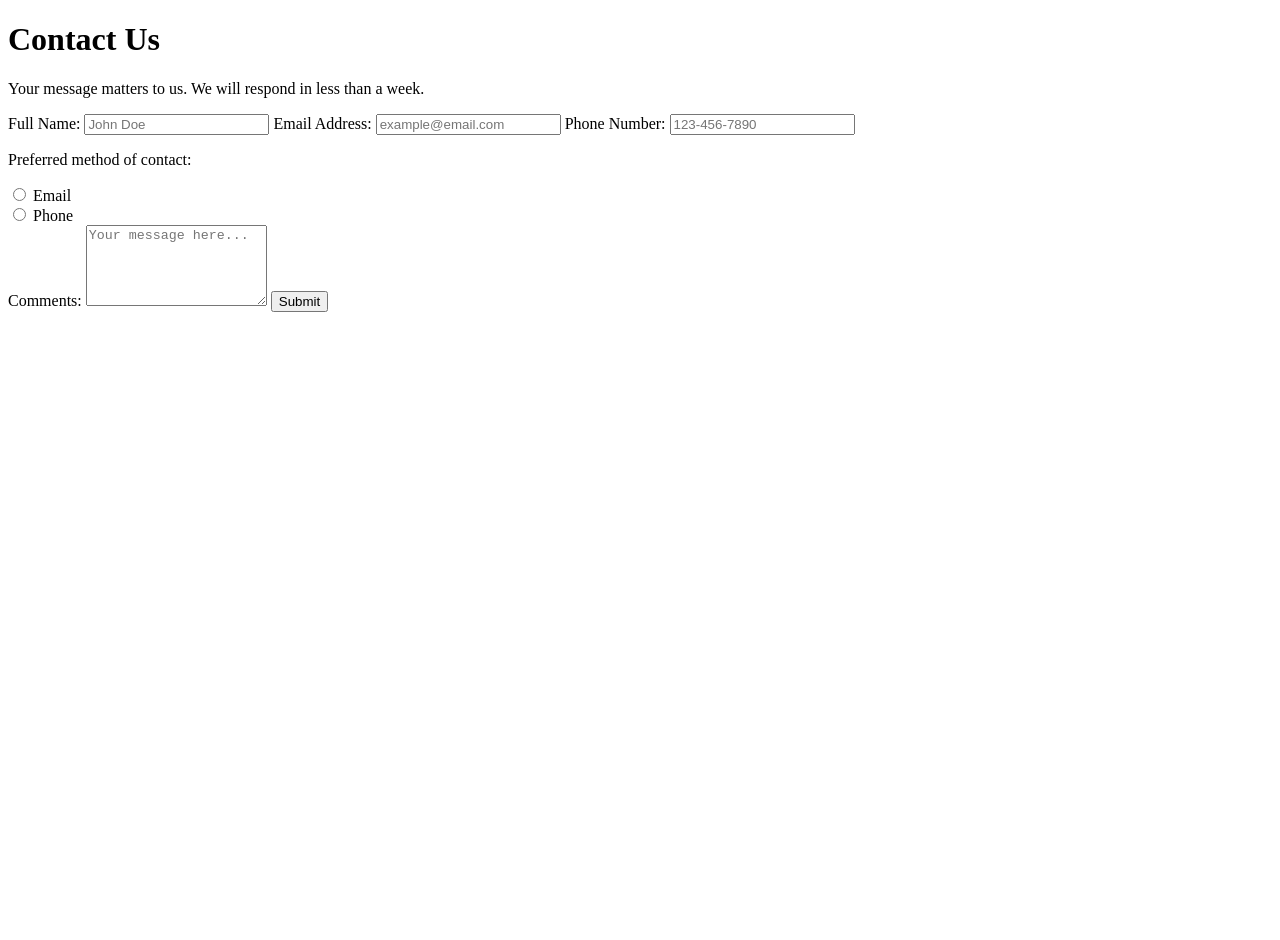
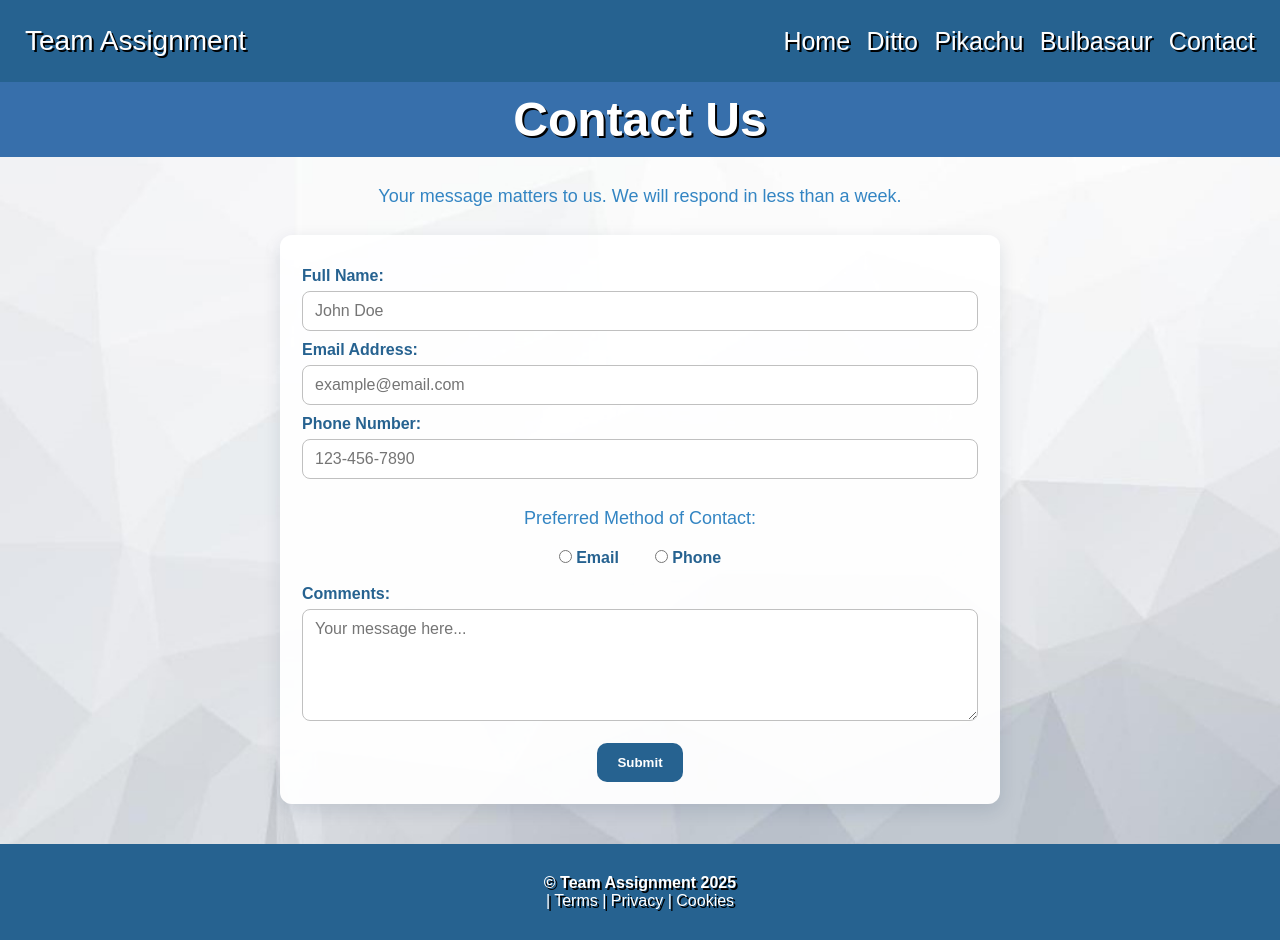
Before and after one commit to chase-m9/Pokemon, a plain HTML site: page Group Project/contact.html in a window 1280 px wide. Before the commit the page ends 800 px from the top, so only its background shows below. Drawn offline with Linux system fonts and the light colour scheme; a web font is replaced by a local one.

Commit message:
HTML edit

```diff
--- a/Group Project/contact.html
+++ b/Group Project/contact.html
@@ -1,13 +1,41 @@
 <!DOCTYPE html>
 <html lang="en">
+
 <head>
-    <meta charset="UTF-8">
+    <meta charset="UTF-8" />
+    <meta http-equiv="X-UA-Compatible" content="IE=edge" />
+    <meta name="viewport" content="width=device-width, initial-scale=1.0" />
+    <title>Contact Form</title>
 
-    <title>Contact Us</title>
+    <link rel="preconnect" href="https://fonts.googleapis.com">
+    <link rel="preconnect" href="https://fonts.gstatic.com" crossorigin>
+    <link href="https://fonts.googleapis.com/css2?family=Handjet:wght@800&display=swap" rel="stylesheet">
+
+    <link rel="stylesheet" href="css/styles.css" />
+</head>
 
 <body>
 
-    <h1>Contact Us</h1>
+    <div class="nav-wrapper">
+        <nav>
+            <div class="logo2"></div>
+            <div class="logo">Team Assignment</div>
+
+            <div class="coloured">
+                <div class="links">
+                    <div class="bold">
+                        <a href="index.html">Home</a>
+                        <a href="character1.html">Ditto</a>
+                        <a href="character2.html">Pikachu</a>
+                        <a href="character3.html">Bulbasaur</a>
+                        <a href="contact.html">Contact</a>
+                    </div>
+                </div>
+            </div>
+        </nav>
+    </div>
+
+    <h3>Contact Us</h3>
     <p>Your message matters to us. We will respond in less than a week.</p>
 
     <form method="POST" action="simpleForm.html">
@@ -20,7 +48,7 @@
         <label for="phone">Phone Number:</label>
         <input type="tel" id="phone" name="phone" placeholder="123-456-7890" pattern="[0-9]{3}-[0-9]{3}-[0-9]{4}">
 
-        <p>Preferred method of contact:</p>
+        <p>Preferred Method of Contact:</p>
         <div class="radio-group">
             <label><input type="radio" name="contact" value="email" required> Email</label><br>
             <label><input type="radio" name="contact" value="phone"> Phone</label>
@@ -32,5 +60,18 @@
         <button type="submit">Submit</button>
     </form>
 
+    <footer>
+        <div class="footText">
+            <div class="footLogo">© Team Assignment 2025</div>
+            | Terms | Privacy | Cookies
+        </div>
+    </footer>
+
+    <script src="https://www.gstatic.com/firebasejs/8.10.1/firebase-app.js"></script>
+    <script src="https://www.gstatic.com/firebasejs/8.10.1/firebase-analytics.js"></script>
+    <script src="https://www.gstatic.com/firebasejs/8.10.1/firebase-database.js"></script>
+
+    <script src="js/app.js"></script>
+
 </body>
 </html>
--- a/Group Project/css/styles.css
+++ b/Group Project/css/styles.css
@@ -1,27 +1,30 @@
 * {
   margin: 0;
   padding: 0;
-  font-family: "Handjet Regular 400", "Chokokutai";
+  font-family: "Handjet", sans-serif;
 }
 
 body {
-  background: rgb(255, 248, 212);
-  min-height: 100vh;
+  background-color: rgb(255, 255, 255);
+  background-image: url("../bckgr texture.jpg");
+  background-size: cover;
+  background-attachment: absolute;
   display: flex;
   flex-direction: column;
   color: rgb(51, 133, 195);
-  padding-bottom: 80px;
+  min-height: 100%
 }
 
 
 nav {
-  padding: 15px 0;
-  width: 90%;
+  padding: 25px;
+  background-image: ("../gradient texture.png");
+  width: auto;
   margin: 0 auto;
   display: flex;
   justify-content: space-between;
   align-items: center;
-  color: rgb(51, 133, 195);
+  background-color: rgb(38, 98, 144);
 }
 
 nav2 {
@@ -68,13 +71,18 @@ nav5 {
   font-size: 28px;
   font-weight: 70px;
   flex: 500px;
+  color: rgb(255, 255, 255);
+  text-shadow: 2px 2px black;
 }
 
 .links a {
   margin-left: 12px;
   text-decoration: none;
-  color: rgb(51, 133, 195);
+  justify-content: space-evenly;
+  color: rgb(255, 255, 255);
+  text-shadow: 2px 2px black;
   font-weight: 500;
+  font-size: 25px;
 }
 
 .links a:hover {
@@ -84,9 +92,10 @@ nav5 {
 .contentWrapper {
   width: 90%;
   margin: 20px auto;
-  flex: 1;
+  flex: 1 1 auto;
+  min-height: 0;
+  box-sizing: border-box;
 }
-
 
 .hero {
   display: flex;
@@ -112,12 +121,14 @@ nav5 {
 
 footer {
   text-align: center;
-  padding: 15px 0;
-  color: rgb(51, 133, 195);
-  background: rgb(255, 248, 212);
+  padding: 30px 0;
+  background-color: rgb(38, 98, 144);
+  color: rgb(255, 255, 255);
   bottom: 0;
   left: 0;
   width: 100%;
+  min-height: 0;
+  text-shadow: 2px 2px black;
 }
 
 .footLogo {
@@ -130,14 +141,26 @@ footer {
           width: 90%;
           max-width: 800px;
           margin: 0 auto;
+          flex: 1 1 auto;
+          min-height: 0;
+          box-sizing: border-box;
+          background-image: ("../gradient texture.png");
+          background-image: linear-gradient(to bottom,#7ABDF3, rgba(38, 109, 164, 0.76));
+          color: white;
+          border-radius: 0 0 15px 15px;
+          padding: 15px;;
+          margin-bottom: 10px;
         }
+
 
         .contentWrapper img {
           display: block;
           max-width: 100%;
           height: auto;
           border-radius: 12px;
-            margin: 20px 0;
+          margin: 0 auto;
+          padding: 20px;
+          box-sizing: border-box;
         }
 
 
@@ -146,24 +169,40 @@ footer {
         }
 
         h1, h2 {
-            color: rgb(51, 133, 195);
+            color: rgb(255, 255, 255);
+            text-align: center;
+            background-color: #376fab;
+            padding: 10px;
+            border-radius: 8px;
+            text-shadow: 2px 2px black;
+        }
+
+        h3 {
+            color: rgb(255, 255, 255);
+            text-align: center;
+            text-shadow: 2px 2px black;
+            font-size: 48px;
+            background-color: #376fab;
+            padding: 10px;
+        }
+
+        p {
+            font-size: 18px;
+            line-height: 1.6;
+            text-align: center;
+            padding-top: 25px;
+        }
+
+        ul {
+            font-size: 18px;
+            line-height: 1.6;
+            padding-top: 20px;
+            padding-left: 20px;
             text-align: center;
         }
 
-        p, ul {
-            font-size: 16px;
-            line-height: 1.6;
-        }
 
-        ul {
-            padding-left: 20px;
-        }
-
-
-
-
-
-
+/* Add a Pokemon Form */
 .pokemon {
   border: 1px solid #ccc;
   padding: 10px;
@@ -171,7 +210,7 @@ footer {
   display: flex;
   align-items: center;
   gap: 10px;
-  background: #f9f9f9;
+  background: #ffffff;
   border-radius: 8px;
 }
 
@@ -195,11 +234,11 @@ footer {
 /* Input fields */
 .pokemon-form input[type="text"] {
   padding: 10px 12px;
-  border: 1px solid #d8c893;
+  border: 1px solid #c0c0c0;
   border-radius: 8px;
   font-size: 16px;
   color: rgb(51, 133, 195);
-  background: #fffbe0;
+  background: #ffffff;
   transition: border 0.3s, box-shadow 0.3s;
 }
 
@@ -219,7 +258,7 @@ footer {
   padding: 12px;
   border: none;
   border-radius: 8px;
-  background-color: rgb(51, 133, 195);
+  background-color: rgb(38, 98, 144);
   color: white;
   font-size: 16px;
   font-weight: 600;
@@ -228,43 +267,106 @@ footer {
 }
 
 .pokemon-form button:hover {
-  background-color: rgb(30, 100, 170);
+  background-color: #375EAB;
   transform: scale(1.02);
 }
 
 /* edit and delete-buttons */
 .pokemon-actions button {
-  padding: 8px 14px;
-  border: none;
-  border-radius: 8px;
   font-size: 14px;
-  font-weight: 600;
+  font-weight: 900;
   cursor: pointer;
   transition: background 0.3s, transform 0.2s;
-  margin-left: 6px;
 }
 
 .edit-btn {
   background-color: #4CAF50;
   color: white;
-  border-radius: 8px;
+  border: none;
+  border-radius: 7px;
+  padding: 6px 10px;
+  margin-left: 10px;
 }
 
 .edit-btn:hover {
   background-color: #45a049;
   transform: scale(1.05);
-  border-radius: 8px;
+  border-radius: 7px;
 }
 
 /* Delete button (red for danger) */
 .delete-btn {
   background-color: #f44336;
   color: white;
-  border-radius: 8px;
+  border: none;
+  border-radius: 7px;
+  padding: 6px 10px;
 }
 
 .delete-btn:hover {
   background-color: #d32f2f;
   transform: scale(1.05);
+  border-radius: 7px;
+}
+
+
+/* Contact Form */
+form[action="simpleForm.html"] {
+  width: 90%;
+  max-width: 720px;
+  margin: 24px auto 40px auto;
+  background: rgba(255,255,255,0.95);
+  padding: 22px;
+  border-radius: 12px;
+  box-shadow: 0 6px 18px rgba(16, 45, 78, 0.12);
+  box-sizing: border-box;
+}
+
+form[action="simpleForm.html"] label {
+  display: block;
+  margin: 10px 0 6px 0;
+  font-weight: 600;
+  color: rgb(38, 98, 144);
+}
+
+form[action="simpleForm.html"] input[type="text"],
+form[action="simpleForm.html"] input[type="email"],
+form[action="simpleForm.html"] input[type="tel"],
+form[action="simpleForm.html"] textarea {
+  width: 100%;
+  padding: 10px 12px;
+  border: 1px solid #c0c0c0;
   border-radius: 8px;
+  font-size: 16px;
+  box-sizing: border-box;
+  background: #ffffff;
+
 }
+
+.radio-group {
+  display: flex;
+  gap: 18px;
+  margin: 6px 0 12px 0;
+  justify-content: center;
+}
+
+form[action="simpleForm.html"] textarea {
+  resize: vertical;
+}
+
+form[action="simpleForm.html"] button[type="submit"] {
+  display: block;
+  margin: 18px auto 0 auto;
+  padding: 12px 20px;
+  background-color: rgb(38, 98, 144);
+  color: white;
+  border: none;
+  border-radius: 10px;
+  font-weight: 700;
+  cursor: pointer;
+}
+
+form[action="simpleForm.html"] button[type="submit"]:hover {
+  background-color: #2e6aa9;
+  transform: scale(1.05);
+}
```
Also changed, not shown: Group Project/character1.html (+8 -9 lines), Group Project/character2.html (+8 -9 lines), Group Project/character3.html (+8 -8 lines), Group Project/index.html (+7 -3 lines), Group Project/bckgr texture.jpg (added), 1 other file. Lines whose indentation alone changed are shown as unchanged.
